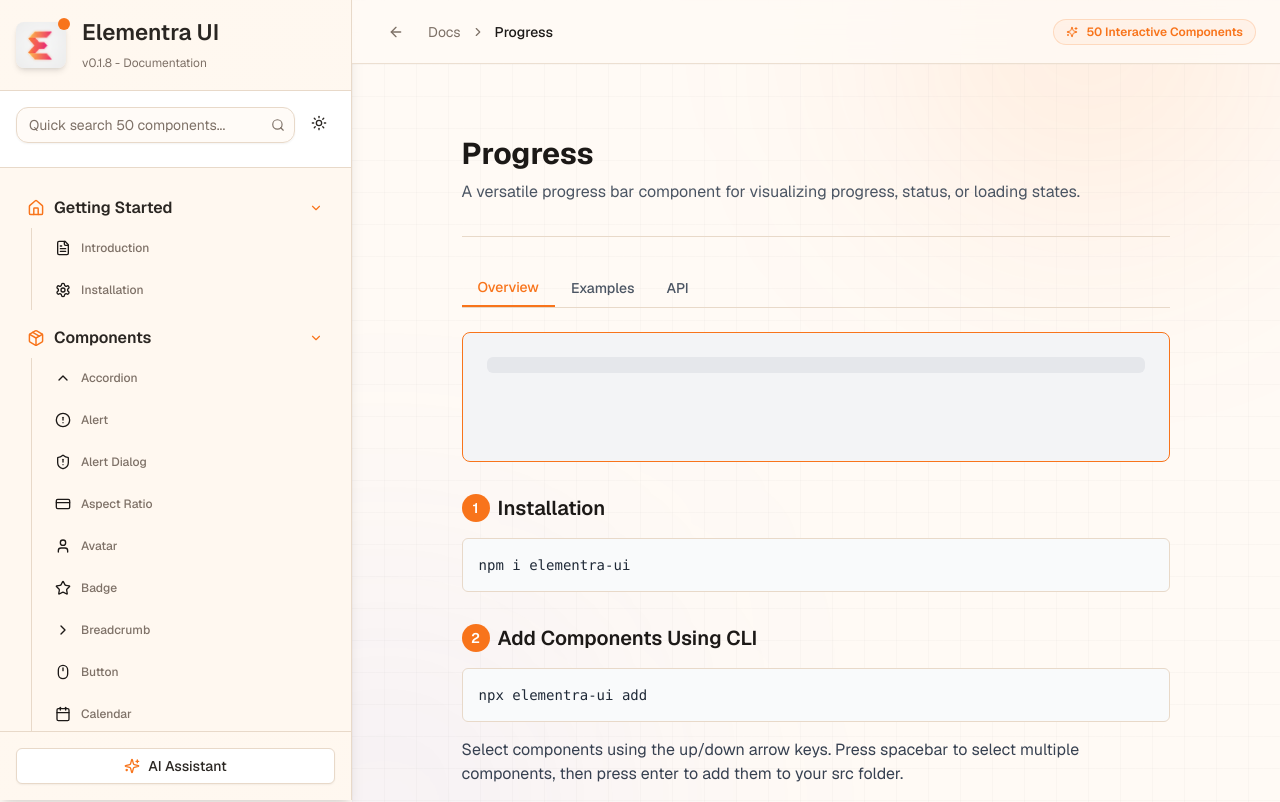
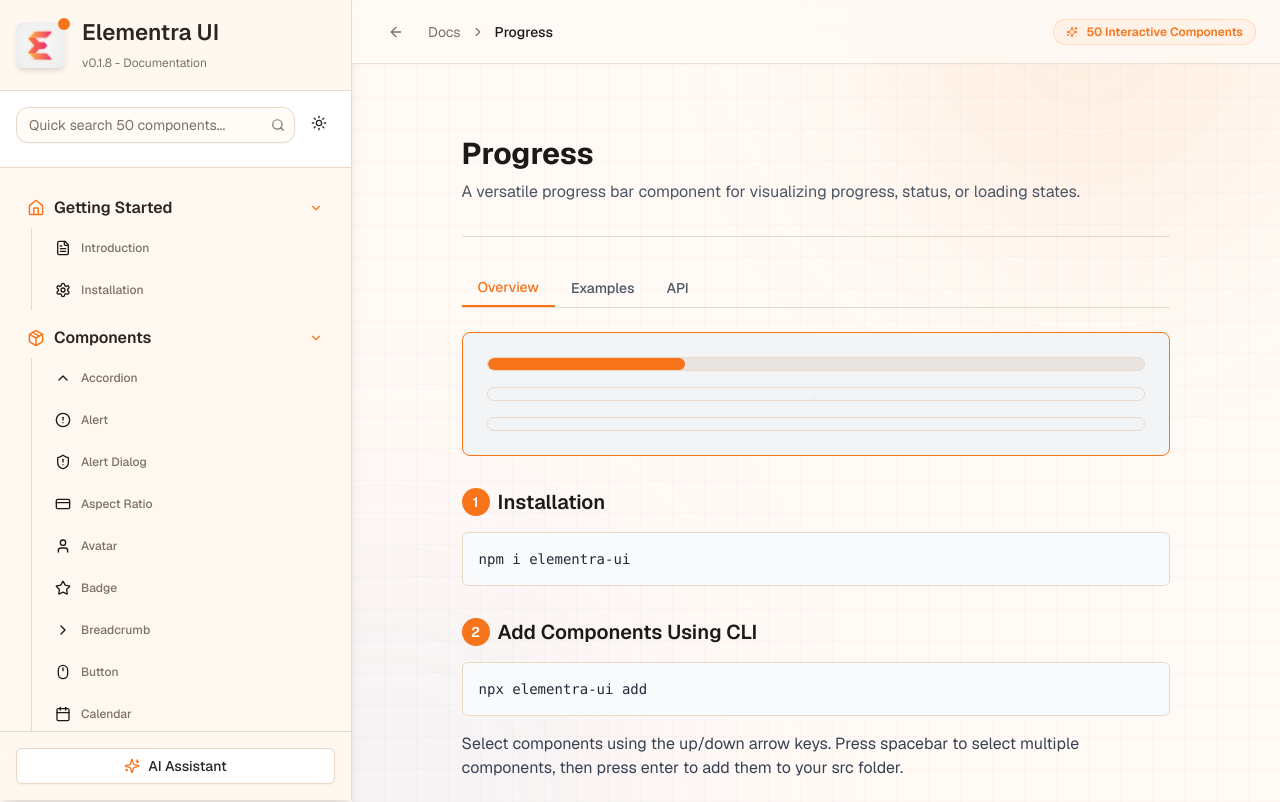
Before and after one commit to waleedcodes/Elementra-Dev, a Next.js app: page /docs/Components/progress in a window 1280 px wide. Shown: the top 802 px of the page. Built offline with nearby package versions, Linux system fonts and the light colour scheme.

Commit message:
feat(ui): modernize progress component transitions and displayName

```diff
--- a/src/components/ui/progress/index.jsx
+++ b/src/components/ui/progress/index.jsx
@@ -1,6 +1,7 @@
 "use client";
+
 import React from "react";
-import { cn } from "../../../lib/utils";
+import { cn } from "@/lib/utils";
 
 export const Progress = React.forwardRef(
   (
@@ -21,35 +22,35 @@ export const Progress = React.forwardRef(
     const percentage = Math.min(Math.max(0, (value / max) * 100), 100);
 
     const variants = {
-      default: "bg-gray-200",
-      primary: "bg-blue-200",
-      secondary: "bg-purple-200",
-      success: "bg-green-200",
-      warning: "bg-yellow-200",
-      danger: "bg-red-200",
-      info: "bg-cyan-200",
+      default: "bg-muted",
+      primary: "bg-blue-500/20",
+      secondary: "bg-purple-500/20",
+      success: "bg-emerald-500/20",
+      warning: "bg-amber-500/20",
+      danger: "bg-red-500/20",
+      info: "bg-cyan-500/20",
     };
 
     const fillVariants = {
-      default: "bg-gray-600",
-      primary: "bg-blue-600",
-      secondary: "bg-purple-600",
-      success: "bg-green-600",
-      warning: "bg-yellow-600",
-      danger: "bg-red-600",
-      info: "bg-cyan-600",
+      default: "bg-primary",
+      primary: "bg-blue-600 dark:bg-blue-500",
+      secondary: "bg-purple-600 dark:bg-purple-500",
+      success: "bg-emerald-600 dark:bg-emerald-500",
+      warning: "bg-amber-600 dark:bg-amber-500",
+      danger: "bg-red-600 dark:bg-red-500",
+      info: "bg-cyan-600 dark:bg-cyan-500",
     };
 
     const sizes = {
-      xs: "h-1",
-      sm: "h-2",
-      md: "h-4",
-      lg: "h-6",
-      xl: "h-8",
+      xs: "h-1.5",
+      sm: "h-2.5",
+      md: "h-3.5",
+      lg: "h-5",
+      xl: "h-7",
     };
 
     const roundedVariants = {
-      default: "rounded-md",
+      default: "rounded-full",
       full: "rounded-full",
       none: "rounded-none",
     };
@@ -57,15 +58,15 @@ export const Progress = React.forwardRef(
     const animations = {
       none: "",
       pulse: "animate-pulse",
-      shimmer: "animate-shimmer",
-      glow: "animate-glow",
+      shimmer: "animate-pulse",
+      glow: "shadow-[0_0_12px_rgba(59,130,246,0.5)]",
     };
 
     return (
-      <div className={cn("w-full", className)} {...props}>
+      <div className={cn("w-full space-y-1.5", className)} {...props}>
         <div
           className={cn(
-            "w-full overflow-hidden",
+            "w-full overflow-hidden p-0.5 border border-border/40",
             variants[variant],
             sizes[size],
             roundedVariants[rounded]
@@ -74,8 +75,7 @@ export const Progress = React.forwardRef(
           <div
             ref={ref}
             className={cn(
-              "h-full transition-all duration-500 ease-in-out",
-              striped && "bg-stripe-pattern bg-size-stripe",
+              "h-full transition-all duration-500 ease-out shadow-sm",
               fillVariants[variant],
               animations[animation],
               roundedVariants[rounded]
@@ -84,7 +84,7 @@ export const Progress = React.forwardRef(
           />
         </div>
         {showValue && (
-          <div className="mt-1 text-xs text-right text-gray-500">
+          <div className="text-xs font-mono font-bold text-right text-muted-foreground">
             {Math.round(percentage)}%
           </div>
         )}
@@ -93,4 +93,6 @@ export const Progress = React.forwardRef(
   }
 );
 
+Progress.displayName = "Progress";
+
 export default Progress;
```
